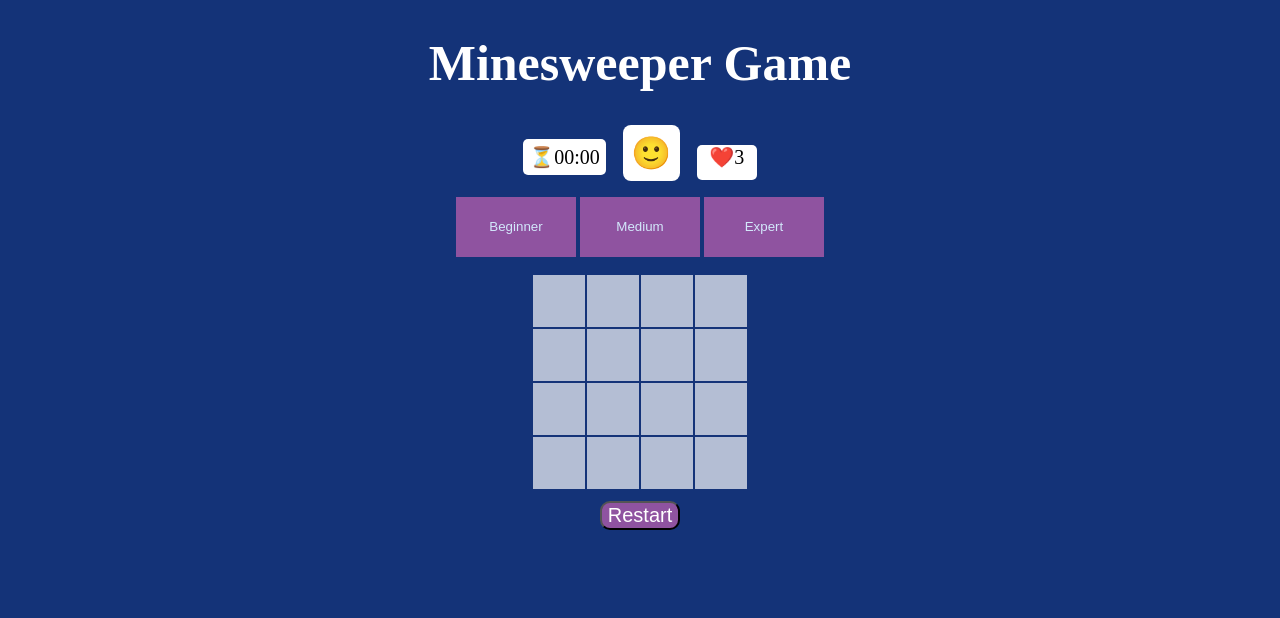
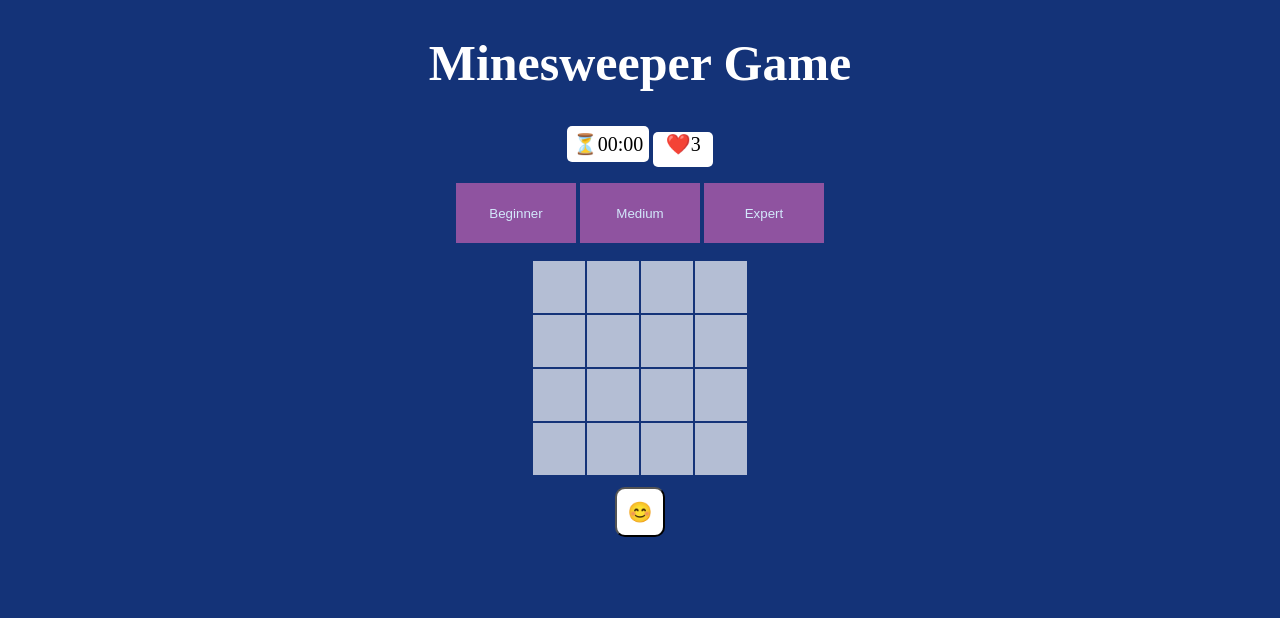
Before and after one commit to lisrael1989/Minesweeper-Game, a plain HTML site: page index.html in a window 1280 px wide. Shown: the top 618 px of the page. Drawn offline with Linux system fonts and the light colour scheme.

Commit message:
Add files via upload

```diff
--- a/css/style.css
+++ b/css/style.css
@@ -69,12 +69,14 @@ table {
 }
 
 .restart-on-game {
-  background-color: rgb(143, 83, 160);
+  background-color: white;
   color: white;
   margin-top: 10px;
   font-size: 20px;
   border-radius: 10px;
   margin-bottom: 100px;
+  height: 50px;
+  width: 50px;
 }
 
 .modal {
@@ -135,7 +137,7 @@ img :hover {
   font-size: 20px;
 }
 
-.d1 {
+.face {
   background-color: var(--light);
   width: fit-content;
   margin: auto 1vw;
--- a/index.html
+++ b/index.html
@@ -13,7 +13,7 @@
       <div class="timer">
         ⏳<span class="minutes">00</span>:<span class="seconds">00</span>
       </div>
-      <div class="d1">🙂</div>
+      <!-- <button onclick="onInit()">😊</button> -->
       <div class="lives">❤️<span class="live">3</span></div>
     </div>
 
@@ -33,7 +33,7 @@
     </div>
 
     <div>
-      <button class="restart-on-game" onclick="onInit()">Restart</button>
+      <button class="restart-on-game" onclick="onInit()">😊</button>
     </div>
     <footer>
       <div class="footerContainer">
--- a/js/minesweeper.js
+++ b/js/minesweeper.js
@@ -49,7 +49,7 @@ function buildBoard() {
       };
     }
   }
-  board[1][1].isMine = board[2][3].isMine = true;
+  board[1][1].isMine = board[2][3].isMine = false;
   return board;
 }
 
@@ -189,7 +189,7 @@ function expandShown(rowIdx, colIdx) {
 
 function checkVictory() {
   if (gGame.shownCount === gLevel.size ** 2 - gLevel.mines) {
-    endGame("You Won!");
+    endGame("You Won! 🥇");
   }
 }
 
@@ -202,6 +202,8 @@ function endGame(msg) {
   const elModalH3 = document.querySelector(".modal h3");
   elModalH3.innerText = msg;
   showModal();
+  const elLoseFace = document.querySelector(".restart-on-game");
+  elLoseFace.innerText = " 😤";
   gGame.isOn = false;
 }
 
```
